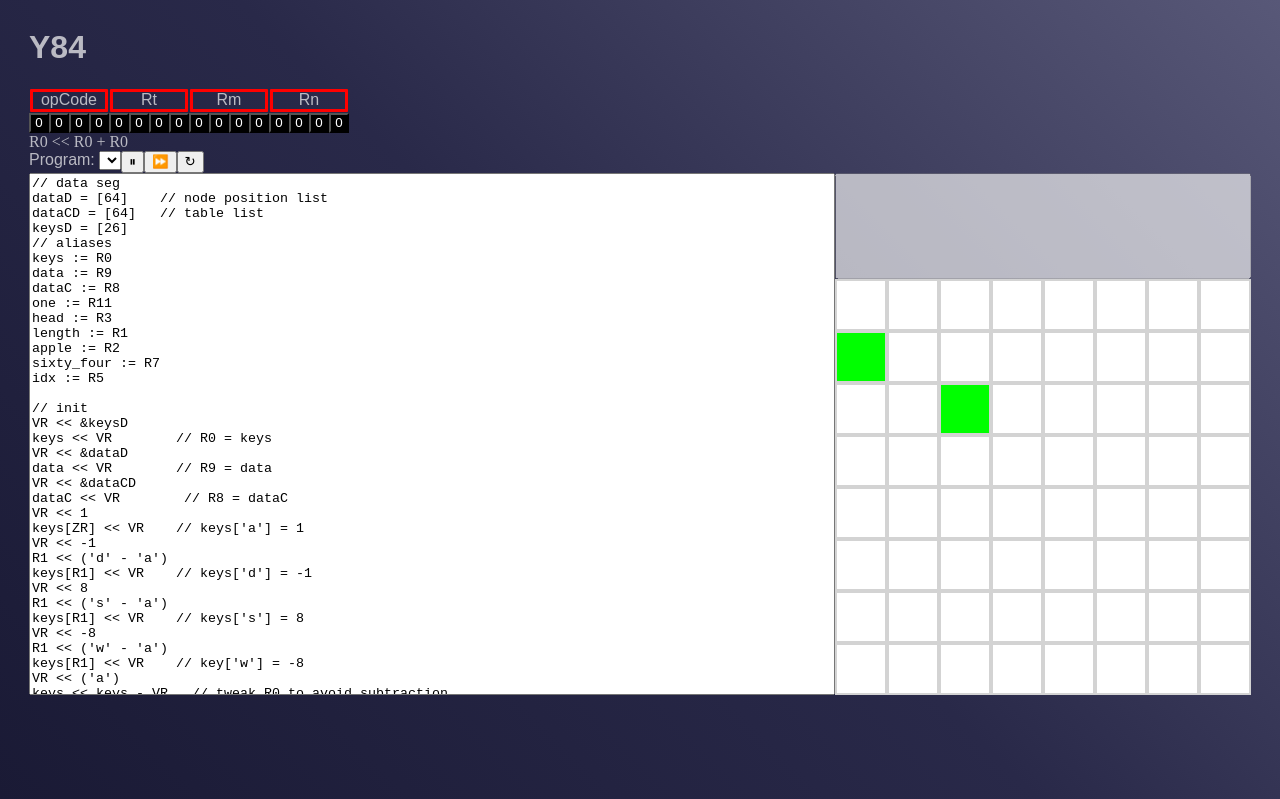
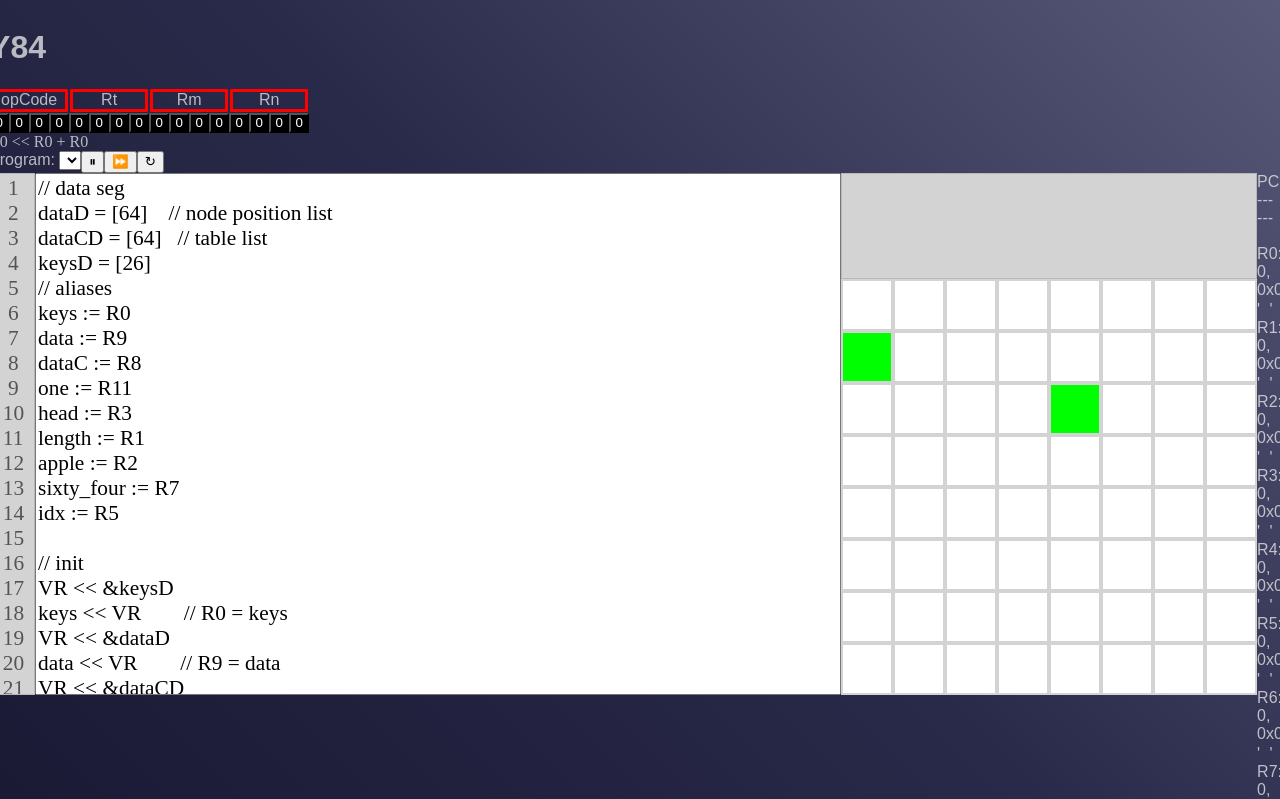
Before and after one commit to Slackow/y84-demo, a SvelteKit app: page /y84 in a window 1280 px wide. Shown: the top 799 px of the page. Built offline with nearby package versions, Linux system fonts and the light colour scheme.

Commit message:
Rudementary display of register values Better Error handling in y84_comp, + fix data segment indexing
Add sourceMap to y84

```diff
--- a/src/routes/+page.svelte
+++ b/src/routes/+page.svelte
@@ -1,2 +1,4 @@
 <h1>Welcome to SvelteKit</h1>
 <p>Visit <a href="https://kit.svelte.dev">kit.svelte.dev</a> to read the documentation</p>
+
+<a href="/y84">y84</a>
--- a/src/routes/y84/+page.svelte
+++ b/src/routes/y84/+page.svelte
@@ -8,6 +8,7 @@
 	import VBox from '$lib/components/VBox.svelte';
 	import Y84CodeArea from './Y84CodeArea.svelte';
 	import Y84Inst from './Y84Inst.svelte';
+	import Y84Regs from './Y84Regs.svelte';
 
 	let { data } = $props();
 
@@ -70,6 +71,7 @@
 				<Y84Console {y84} />
 				<Y84Screen {y84} />
 			</VBox>
+			<Y84Regs {y84} />
 		</HBox>
 	</VBox>
 </div>
--- a/src/routes/y84/Y84CodeArea.svelte
+++ b/src/routes/y84/Y84CodeArea.svelte
@@ -3,6 +3,7 @@
 	import { hexCodeToShorts } from './y84_ops.js';
 	import type { Y84Emulator } from './Y84Emulator.svelte.js';
 	import { onMount } from 'svelte';
+	import HBox from '$lib/components/HBox.svelte';
 
 	let { y84 }: { y84: Y84Emulator } = $props();
 	let code = $state(`// data seg
@@ -257,21 +258,46 @@ PC << emptyC`);
 		let instShorts = hexCodeToShorts(inst.join('\n'));
 		let dataShorts = data?.length ? Int16Array.from(hexCodeToShorts(data.join('\n'))?.inst ?? []) : undefined;
 		if (instShorts) {
-			y84.load(instShorts.inst, dataShorts);
+			y84.load(instShorts.inst, dataShorts, code, sourceMap);
 		}
 	}
 
 	onMount(oninput);
+
+	let lineNumbers = $derived(Array.from(code.matchAll(/\n/g), (_, i) => ` ${i+1}`.padStart(4, ' ')).join('\n'));
+
+	let onscroll = () => {
+		document.getElementsByClassName("lineNumbers").item(0)!.scrollTop = document.getElementsByClassName("code").item(0)!.scrollTop;
+	}
 </script>
 
 <style>
+		textarea {
+				font-family: --font-mono;
+				font-size: 16pt;
+		}
     .code {
         display: block;
         height: 516px;
-        width: 800px;
+				width: 800px;
         min-width: 300px;
+				max-width: 800px;
         resize: none;
     }
+		.lineNumbers {
+				height: 516px;
+				width: 40px;
+				overflow: hidden;
+				resize: none;
+        -moz-user-select: none;
+        -webkit-user-select: none;
+        -khtml-user-select: none;
+				user-select: none;
+				background-color: lightgray;
+		}
 </style>
 
-<textarea class="code" bind:value={code} {oninput}></textarea>
+<HBox>
+	<textarea disabled class="lineNumbers" value={lineNumbers}></textarea>
+	<textarea bind:value={code} class="code" {onscroll} {oninput} wrap="off"></textarea>
+</HBox>
--- a/src/routes/y84/Y84Console.svelte
+++ b/src/routes/y84/Y84Console.svelte
@@ -17,6 +17,7 @@
     .console {
         resize: none;
         height: 100px;
+				background-color: lightgray;
     }
 </style>
 
--- a/src/routes/y84/Y84Emulator.svelte.ts
+++ b/src/routes/y84/Y84Emulator.svelte.ts
@@ -25,7 +25,10 @@ export class Y84Emulator {
 
 	public console = $state('');
 
-	public screen = $state(Array.from(Array(64), () => 0));
+	public source = $state('');
+	public sourceMap: number[] = $state([]);
+
+	public screen = $state(Array(64).fill(0));
 	private keyboard: number[] = [];
 
 	private nextKey(): number {
@@ -151,12 +154,12 @@ export class Y84Emulator {
 		this.isHalted = !this.isHalted;
 	}
 
-	public load(program: Uint16Array, data?: Int16Array) {
+	public load(program: Uint16Array, data?: Int16Array, source?: string, sourceMap?: number[]) {
 		this.reset();
 		this.instMem = program;
-		if (data != undefined) {
-			this.dataMem = data;
-		}
+		this.dataMem = data ?? new Int16Array(65536);
+		this.sourceMap = sourceMap ?? [];
+		this.source = source ?? '';
 		console.log('Reset');
 		this.resume();
 	}
@@ -168,4 +171,12 @@ export class Y84Emulator {
 	public reload() {
 		this.load(new Uint16Array(this.instMem));
 	}
+
+	public getRegs() {
+		return this.regs;
+	}
+
+	public getPC() {
+		return this.PC;
+	}
 }
--- /dev/null
+++ b/src/routes/y84/Y84Regs.svelte
@@ -0,0 +1,27 @@
+<script lang="ts">
+	import type { Y84Emulator } from './Y84Emulator.svelte';
+
+	let { y84 }: { y84: Y84Emulator } = $props();
+	let regs: number[] = $state(Array(16).fill(0));
+	let labels = [...Array.from(Array(12), (_, i) => `R${i}`), 'VR', 'SP', 'LR', 'ZR'];
+	$effect(() => {
+		if (y84.isHalted) {
+			regs = [...y84.getRegs()];
+			y84.getPC();
+		}
+	});
+</script>
+
+<style>
+	.main {
+      height: 516px;
+	}
+</style>
+
+<div class="main">
+	PC: {y84.isHalted ? `0x${y84.getPC().toString(16)}` : '---'}<br>
+	{y84.isHalted ? y84.source.split('\n')[(y84.sourceMap[y84.getPC()] ?? 0) - 1] : '---'}<br><br>
+	{#each regs.entries() as [i, reg] (i)}
+		{labels[i]}: {reg}, 0x{(reg & 65535).toString(16).toUpperCase()}, '{String.fromCharCode(reg)}'<br>
+	{/each}
+</div>
--- a/src/routes/y84/y84_comp.ts
+++ b/src/routes/y84/y84_comp.ts
@@ -109,11 +109,15 @@ function process(lines: string[]): [Record<string, number[]>, number[], number[]
 			const [dst, src] = line.split('=').map((s) => s.trim());
 
 			if (src in regs) {
-				// Handle aliases
+				// Handle aliases (:=)
 				regs[dst.slice(0, -1).trim()] = regs[src];
 			} else if (dst.includes('[')) {
-				const [base, offset] = dst.split('[').map((s) => s.trim());
-				data[base][parseInt(offset) + 1] = getNum(src) ?? 0;
+				let [base, offset] = dst.split('[').map((s) => s.trim());
+				offset = offset.slice(0, -1).trim();
+				let num = getNum(src);
+				let offsetNum = getNum(offset);
+				if (num == null || offsetNum == null) throw new Error("Invalid number");
+				data[base][offsetNum + 1] = num;
 			} else {
 				const val = [memLoc];
 				const intervals = src.split(',');
@@ -121,17 +125,25 @@ function process(lines: string[]): [Record<string, number[]>, number[], number[]
 
 				for (const interval of intervals) {
 					const trimmed = interval.trim();
-					if (trimmed.startsWith('[')) {
-						val.push(...Array(getNum(trimmed.slice(1, -1)) ?? 0).fill(0));
-					} else if (inStr.length || trimmed.startsWith('"')) {
+					if (inStr.length || trimmed.startsWith('"')) {
 						inStr.push(interval);
 						if (trimmed.endsWith('"')) {
-							const lit: string[] = safeEval('[' + inStr.join(',') + ']');
-							val.push(...Array.from(lit).map((char: string) => char.charCodeAt(0)));
+							const lit: string = safeEval(inStr.join(','));
+							val.push(...Array.from(lit, (char) => char.charCodeAt(0)));
 							inStr = [];
 						}
+					} else if (trimmed.startsWith('[') && trimmed.endsWith(']')) {
+						let num = getNum(trimmed.slice(1, -1));
+						if (num == null) {
+							throw new Error("Invalid length");
+						}
+						val.push(...Array(num).fill(0));
 					} else {
-						val.push(getNum(trimmed) ?? 0);
+						let num = getNum(trimmed);
+						if (num == null) {
+							throw new Error("Unrecognized data");
+						}
+						val.push(num);
 					}
 				}
 				memLoc += val.length - 1;
@@ -144,43 +156,33 @@ function process(lines: string[]): [Record<string, number[]>, number[], number[]
 
 			if (dst === 'PC' || dst === 'PC@') {
 				let offset = null;
+				let label;
 				inst.push(0b1000);
 
 				if (!src.includes('?')) {
 					inst.push(0xf);
-					inst[0] |= (dst === 'PC@' ? 1 : 0) << 1;
-					const label = src;
-
-					if (label === 'PC') {
-						offset = 0;
-					} else if (label in regs) {
-						inst[0] |= 1;
-						inst.push(regs[label], regs[label]);
-					} else {
-						offset = label in labels ? labels[label] - program.length : 0;
-						if (!(label in labels)) {
-							(toResolve[label] = toResolve[label] || []).push(program.length);
-						}
-					}
+					inst[0] |= dst === 'PC@' ? 2 : 0;
+					label = src;
 				} else {
 					if (dst === 'PC@') {
-						throw new Error(`Conditional branch with link: ${line}`);
+						throw new Error('Conditional branch with link');
 					}
 					const parts = src.split(/\?[>=]0/);
-					const [cond, label] = parts.map((s) => s.trim());
+					let cond;
+					[cond, label] = parts.map((s) => s.trim());
 					inst.push(regs[cond]);
-					inst[0] |= (src.includes('?>0') ? 1 : 0) << 1;
+					inst[0] |= src.includes('?>0') ? 2 : 0;
+				}
 
-					if (label === 'PC') {
-						offset = 0;
-					} else if (label in regs) {
-						inst[0] |= 1;
-						inst.push(regs[label], regs[label]);
-					} else {
-						offset = label in labels ? labels[label] - program.length : 0;
-						if (!(label in labels)) {
-							(toResolve[label] = toResolve[label] || []).push(program.length);
-						}
+				if (label === 'PC') {
+					offset = 0;
+				} else if (label in regs) {
+					inst[0] |= 1;
+					inst.push(regs[label], regs[label]);
+				} else {
+					offset = label in labels ? labels[label] - program.length : 0;
+					if (!(label in labels)) {
+						(toResolve[label] = toResolve[label] || []).push(program.length);
 					}
 				}
 				if (offset !== null) {
@@ -278,9 +280,11 @@ function processAssembly(sourceCode: string): {
 
 	const inst = toFile(rawProgram);
 
+	console.log("raw", rawData);
 	const numericalData = Object.values(rawData)
 		.flatMap((val) => val.slice(1))
 		.map((num) => num & 0xffff);
+	console.log("num", numericalData);
 
 	const data = numericalData.some((x) => x !== 0) ? toFile(numericalData) : [];
 
```
Also changed, not shown: src/lib/safeEval.js (added, +76 -0 lines).
